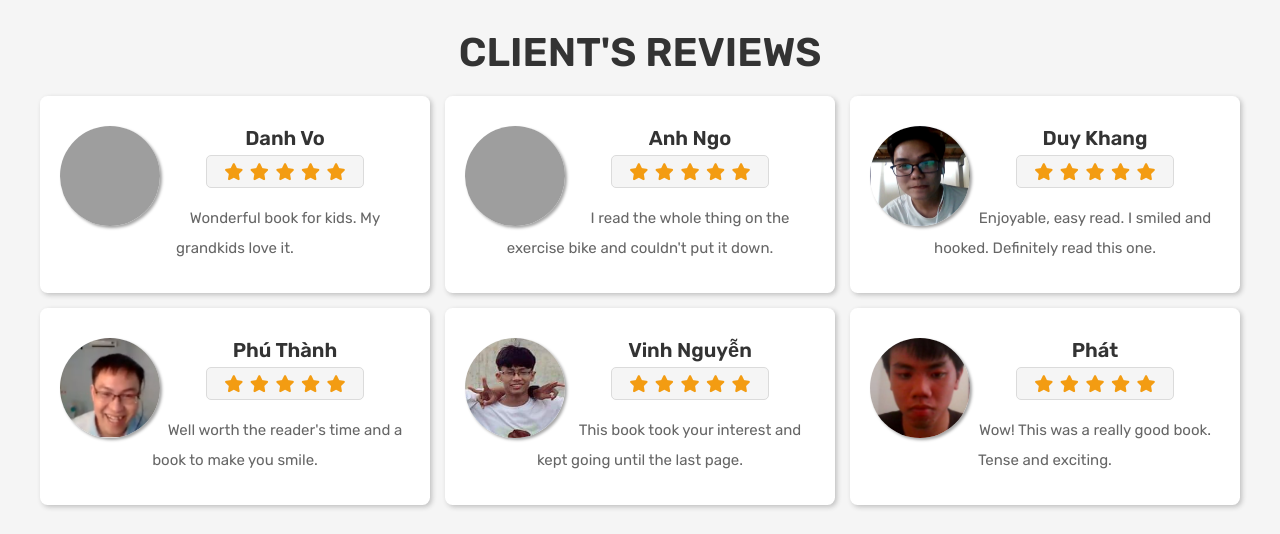
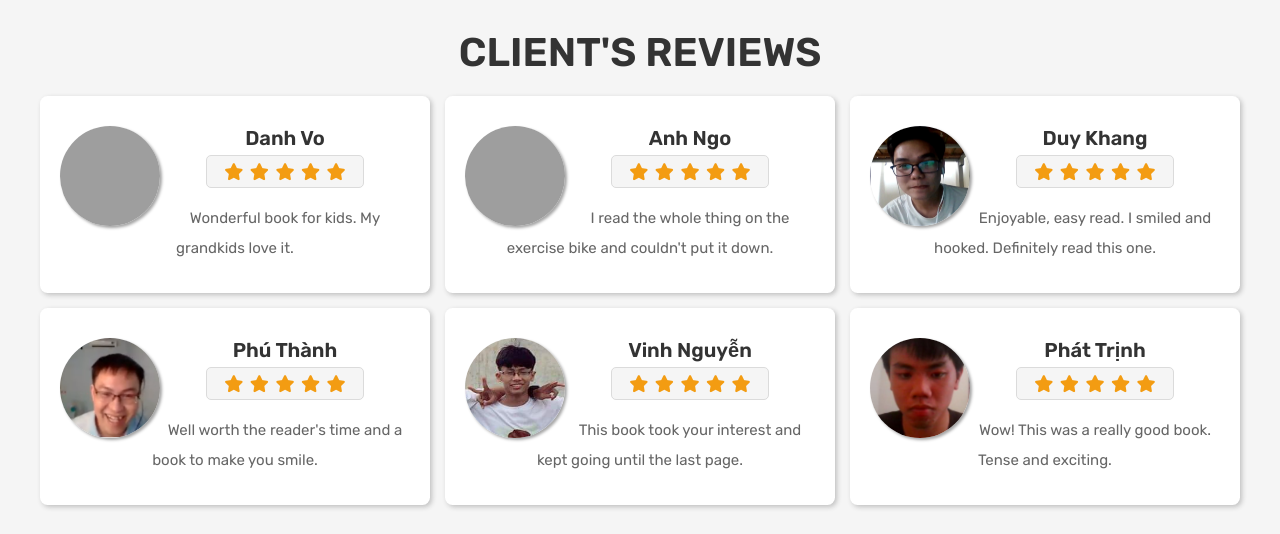
Before and after one commit to dien-tran/Do_An_Web2, a PHP site: page /about.php in a window 1280 px wide. Shown: the part 1586-2120 px from the top of the page. Run offline with PHP 8.4, Linux system fonts and the light colour scheme; a user stored in the database is signed in; data that the repository does not hold is empty; some web fonts are replaced; grey boxes are pictures that could not be loaded.

Commit message:
Update about.php

```diff
--- a/bookept-main/about.php
+++ b/bookept-main/about.php
@@ -217,7 +217,7 @@ if (!isset($user_id)) {
          <div class="box">
             <div class="review-infor">
             <img src="./public/about/review-6.png" alt="review_img_6">
-               <h3>Phát</h3>
+               <h3>Phát Trịnh</h3>
                <div class="stars">
                   <i class="fas fa-star"></i>
                   <i class="fas fa-star"></i>
```
